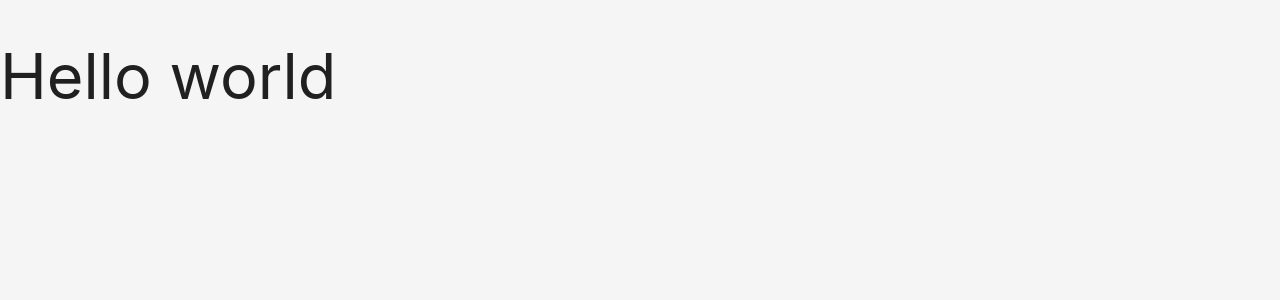
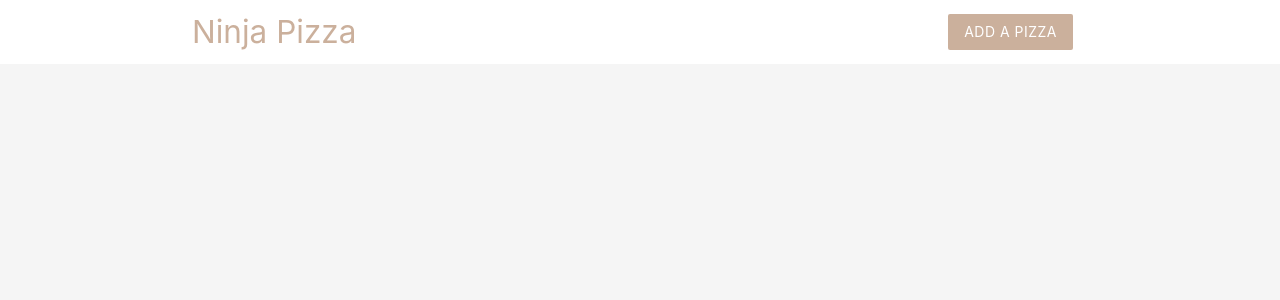
Before and after one commit to briansimiyuj/ninja-pizza, a PHP site: page / in a window 1280 px wide. Shown: the top 300 px of the page. Run offline with PHP 8.4, Linux system fonts and the light colour scheme.

Commit message:
Header template

```diff
--- a/templates/header.php
+++ b/templates/header.php
@@ -3,8 +3,34 @@
     <meta name="viewport" content="width=device-width, initial-scale=1.0">
     <title>Ninja Pizza</title>
     <link rel="stylesheet" href="https://cdnjs.cloudflare.com/ajax/libs/materialize/1.0.0/css/materialize.min.css">
+    <style>
+
+        .brand{
+            background: #cbb09c !important;
+        }
+
+        .brand-text{
+            color: #cbb09c !important;
+        }
+
+    </style>
 </head>
 
 <body class="grey lighten-4">
 
-    <h1>Hello world</h1>
+    <nav class="white z-depth-0">
+
+        <div class="container">
+
+            <a href="#" class="brand-logo brand-text">Ninja Pizza</a>
+
+
+            <ul id="nav-mobile" class="right hide-on-small-and-down">
+
+                <li><a href="#" class="btn brand z-depth-0">Add a Pizza</a></li>
+
+            </ul>
+
+        </div>
+
+    </nav>
```
